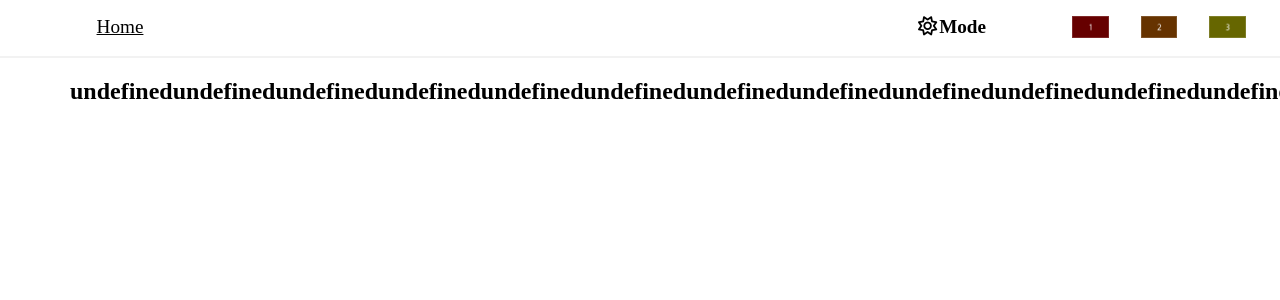
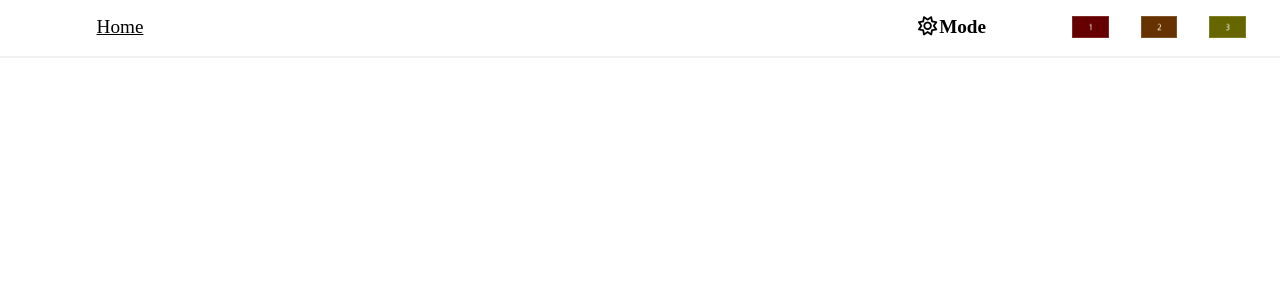
Before and after one commit to Honey-Bi/Portfolio-Web, a React (Create React App) app: page /Concept in a window 1280 px wide. Shown: the top 300 px of the page. Built offline with nearby package versions, Linux system fonts and the light colour scheme.

Commit message:
타자치는 듯한 효과 삭제

```diff
--- a/src/component/Concept.tsx
+++ b/src/component/Concept.tsx
@@ -1,44 +1,15 @@
 import Header from "./Header";
-import { useEffect, useState } from "react";
+
+import '../css/concept.css';
 
 export default function Concept() {
-    let txt = "";
-
-    const [text, setText] = useState<string>('');
-    const [count, setCount] = useState<number>(0);
-    const [typing, setTyping] = useState<boolean>(true);
-    useEffect(() => {
-        const interval:NodeJS.Timer  = setInterval(() => {
-            if(typing) {
-                if(count === txt.length-1) {
-                    setTyping(false);
-                }
-                setText(text + txt[count]);
-                setCount(count+1);
-            } else {
-                if(count === 1) {
-                    setTyping(true);
-                }
-                setText(text.slice(0, -1));
-                setCount(count - 1);
-            }
-        }, 150);
-        return () => clearInterval(interval);
-        // const r_interval:NodeJS.Timer  = setInterval(() => {
-        //     setText(text.slice(0, count));
-        //     setCount(count-1);
-        // }, 100);
-        // if (count === 0) {
-        //     clearInterval(r_interval)
-        // }
-    });
 
     return (
         <div id="main">
             <Header/>
             <div id="down">
+                <div className="line2"></div>
                 <div className="container">
-                    <h2>{text}</h2>
                 </div>
             </div>
         </div>
--- /dev/null
+++ b/src/css/concept.css
@@ -0,0 +1,17 @@
+.line2 {
+    position: absolute;
+    width: 100%;
+    border-top: 1px solid #000;
+    animation: repeat 8s linear infinite;
+}
+@keyframes repeat {
+    0% {
+        top: 0%;
+    }
+    50% {
+        top: 100%;
+    }
+    100% {
+        top: 0%;
+    }
+}
```
